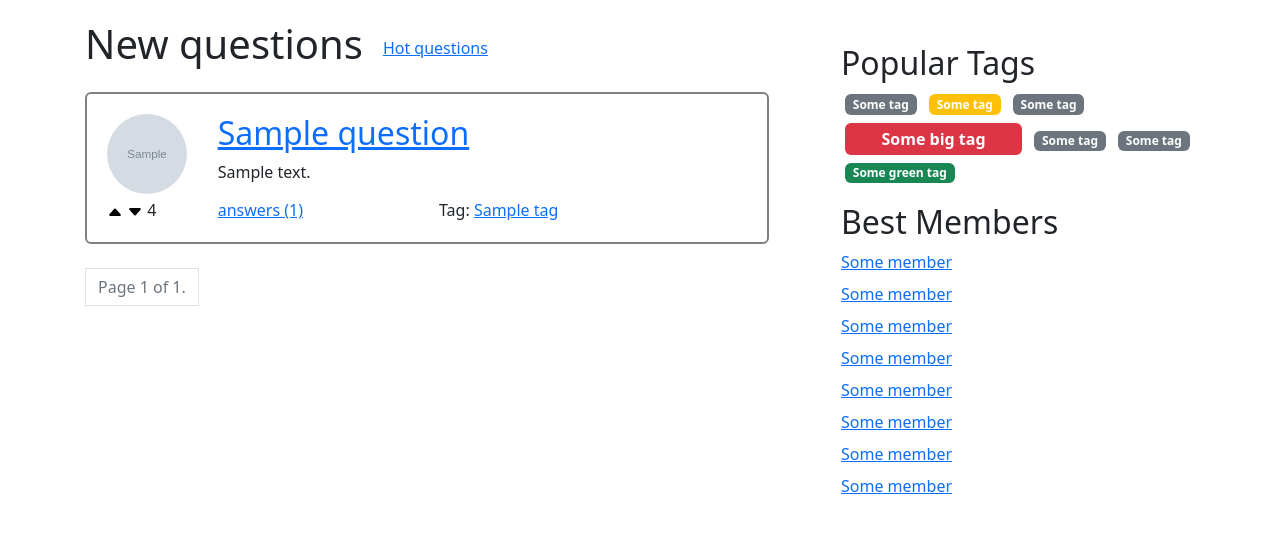
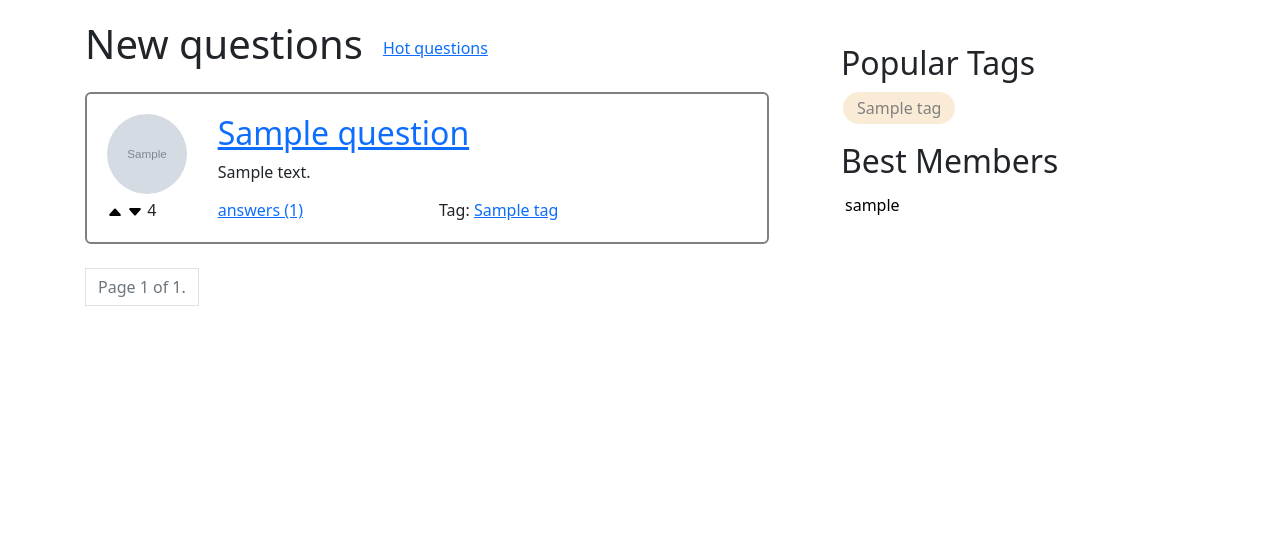
Before and after one commit to ellexo2456/askme-chinaev, a Django app: page / in a window 1280 px wide. Shown: the part 56-589 px from the top of the page. Run offline with Django 4.2, Linux system fonts and the light colour scheme; tables that the repository leaves empty hold one stand-in row (values such as "Sample post"); grey boxes marked "Sample" are stand-in pictures; some libraries are stand-ins or nearby versions.

Commit message:
fix scrolling

```diff
--- a/app/models.py
+++ b/app/models.py
@@ -1,5 +1,12 @@
 from django.db import models
 from django.contrib.auth.models import User
+from django.db.models import Count
+
+
+class ProfileManager(models.Manager):
+    def get_best_profiles(self):
+        p_sort_by_questions = self.annotate(Count('question')).order_by('-question__count')
+        return p_sort_by_questions
 
 
 # user's pass: tr12345
@@ -8,6 +15,8 @@ class Profile(models.Model):
                                null=True,
                                blank=True)
     user = models.OneToOneField(User, on_delete=models.CASCADE, null=False)
+
+    objects = ProfileManager()
 
 
 class TagManager(models.Manager):
@@ -42,8 +51,8 @@ class Question(models.Model):
     ask_date = models.DateTimeField(auto_now_add=True)
     profile = models.ForeignKey(to=Profile, on_delete=models.CASCADE)
     tags = models.ManyToManyField(to=Tag)
-    answers_count = models.IntegerField(default=0) #
-    rating = models.IntegerField(default=0) #
+    answers_count = models.IntegerField(default=0)  #
+    rating = models.IntegerField(default=0)  #
 
     objects = QuestionManager()
 
--- a/app/views.py
+++ b/app/views.py
@@ -14,6 +14,7 @@ from django.contrib import auth
 from . import models
 from askme import settings
 
+COUNT_BEST_ITEMS = 10
 ITEMS_COUNT_ON_PAGE = 10
 
 
@@ -42,11 +43,17 @@ def get_num_page_by_id(paginator, id):
     return None
 
 
+def get_best_items():
+    return {
+        'tags': models.Tag.objects.order_by_popular()[:COUNT_BEST_ITEMS],
+        'profiles': models.Profile.objects.get_best_profiles()[:COUNT_BEST_ITEMS]
+    }
+
+
 def index(request):
-    # context = {'is_auth': False,
-    #            'page_obj': get_paginator(request, models.get_questions(models.new_questions))}
     context = {'is_auth': True,
-               'page_obj': paginate(request, models.Question.objects.order_by_date())}
+               'page_obj': paginate(request, models.Question.objects.order_by_date()),
+               'best_items': get_best_items()}
 
     if request.GET.get('page') and int(request.GET.get('page')) > context['page_obj'].paginator.num_pages:
         return HttpResponseNotFound()
@@ -73,26 +80,27 @@ def question(request, question_id: int):
 
             answer.question = needed_question
             answer.save()
-            answer_id = answer.id
 
-            # дублирование, т.к. при GET запросе новый ответ не добавляется
-            # answers = needed_question.answer_set.all().order_by('date')
             answers = needed_question.answers.order_by('-rating')
             page = paginate(request, answers)
 
-            # получаем номер страницы, на которой разместился новый вопрос
+            answer_id = answer.id
             num_page = get_num_page_by_id(page.paginator, answer_id)
             # скроллинг по якорю: <div id="{{answer_id"}}"> </div>
             return redirect(reverse("question", args=[question_id]) + f'?page={num_page}#{answer_id}')
 
     answers = needed_question.answers.order_by('-rating')
     page = paginate(request, answers)
-    context = {'page_obj': page, 'question': needed_question, 'form': answer_form}
+    context = {'page_obj': page,
+               'question': needed_question,
+               'form': answer_form,
+               'best_items': get_best_items()}
     return render(request, "question.html", context=context)
 
 
 def hot(request):
-    context = {'page_obj': paginate(request, models.Question.objects.order_by_rating())}
+    context = {'page_obj': paginate(request, models.Question.objects.order_by_rating()),
+               'best_items': get_best_items()}
 
     if request.GET.get('page') and int(request.GET.get('page')) > context['page_obj'].paginator.num_pages:
         return HttpResponseNotFound()
@@ -106,7 +114,8 @@ def tag(request, tag_name: str):
         return HttpResponseNotFound()
 
     context = {'page_obj': paginate(request, models.Question.objects.get_by_tag(tag_name)),
-               'tag_name': tag_name}
+               'tag_name': tag_name,
+               'best_items': get_best_items()}
     return render(request, "tag.html", context=context)
 
 
@@ -124,7 +133,7 @@ def ask(request):
             add_tags_to_question(ask_form.cleaned_data['tag_list'], question)
             return redirect(reverse("question", args=[question.id]))
 
-    context = {'form': ask_form}
+    context = {'form': ask_form, 'best_items': get_best_items()}
     return render(request, "ask.html", context=context)
 
 
@@ -156,7 +165,7 @@ def login(request):
             else:
                 login_form.add_error(None, "Username or password is incorrect")
     # context = {'best_items': get_best_items(), 'form': login_form}
-    context = {'form': login_form}
+    context = {'form': login_form, 'best_items': get_best_items()}
 
     return render(request, "login.html", context=context)
 
@@ -180,7 +189,7 @@ def register(request):
                 return redirect(reverse(viewname="index"))
             else:
                 reg_form.add_error(None, "User saving error")
-    context = {'form': reg_form}
+    context = {'form': reg_form, 'best_items': get_best_items()}
     return render(request, "register.html", context=context)
 
 
@@ -195,5 +204,5 @@ def settings(request):
         if user_form.is_valid():
             user_form.save()
             return redirect(reverse("settings"))
-    context = {'form': user_form}
+    context = {'form': user_form, 'best_items': get_best_items()}
     return render(request, "settings.html", context=context)
--- a/static/css/style.css
+++ b/static/css/style.css
@@ -63,3 +63,24 @@
     border: 2px;
     /*overflow: hidden;*/
 }
+
+.member-miniature {
+    /* padding-top: 60px; */
+    color: black;
+    text-decoration: none;
+}
+
+.member-miniature:hover {
+    color: black;
+}
+
+.tag {
+    background-color:antiquewhite;
+    color:gray;
+    border-radius: 30px;
+    padding: 4px 14px;
+    text-align: center;
+    text-decoration: none;
+    display: inline-block;
+    margin: 2px;
+}
--- a/templates/inc/answer_item.html
+++ b/templates/inc/answer_item.html
@@ -1,6 +1,6 @@
 {% load static %}
 
-<div class="question px-4">
+<div class="question px-4" id="{{answer.id}}">
     <div class="row">
         <div class="col-2">
             <div class="avatar">
--- a/templates/inc/base.html
+++ b/templates/inc/base.html
@@ -87,24 +87,17 @@
             <div class="col-4 mt-4">
                 <h2 class="me-2">Popular Tags</h2>
                 <div class="d-flex-inline flex-wrap mb-3"></span>
-                    <span class="badge bg-secondary m-1">Some tag</span>
-                    <span class="badge bg-warning m-1">Some tag</span>
-                    <span class="badge bg-secondary m-1">Some tag</span>
-                    <span class="badge bg-danger fs-6 w-50 p-2 m-1">Some big tag</span>
-                    <span class="badge bg-secondary m-1">Some tag</span>
-                    <span class="badge bg-secondary m-1">Some tag</span>
-                    <span class="badge bg-success m-1">Some green tag</span>
+                    {% for tag in best_items.tags %}
+                        <a href="{% url 'tag' tag_name=tag.name %}" class="tag">{{ tag.name }} </a>
+                    {% endfor %}
                 </div>
                 <h2>Best Members</h2>
                 <div class="d-flex flex-column flex-wrap">
-                    <a class="mb-2">Some member</a>
-                    <a class="mb-2">Some member</a>
-                    <a class="mb-2">Some member</a>
-                    <a class="mb-2">Some member</a>
-                    <a class="mb-2">Some member</a>
-                    <a class="mb-2">Some member</a>
-                    <a class="mb-2">Some member</a>
-                    <a class="mb-2">Some member</a>
+                    {% for profile in best_items.profiles %}
+                        <div class="m-1">
+                            <a href="#" class="member-miniature"> {{ profile.user.username }} </a>
+                        </div>
+                    {% endfor %}
                 </div>
             </div>
         </div>
```
